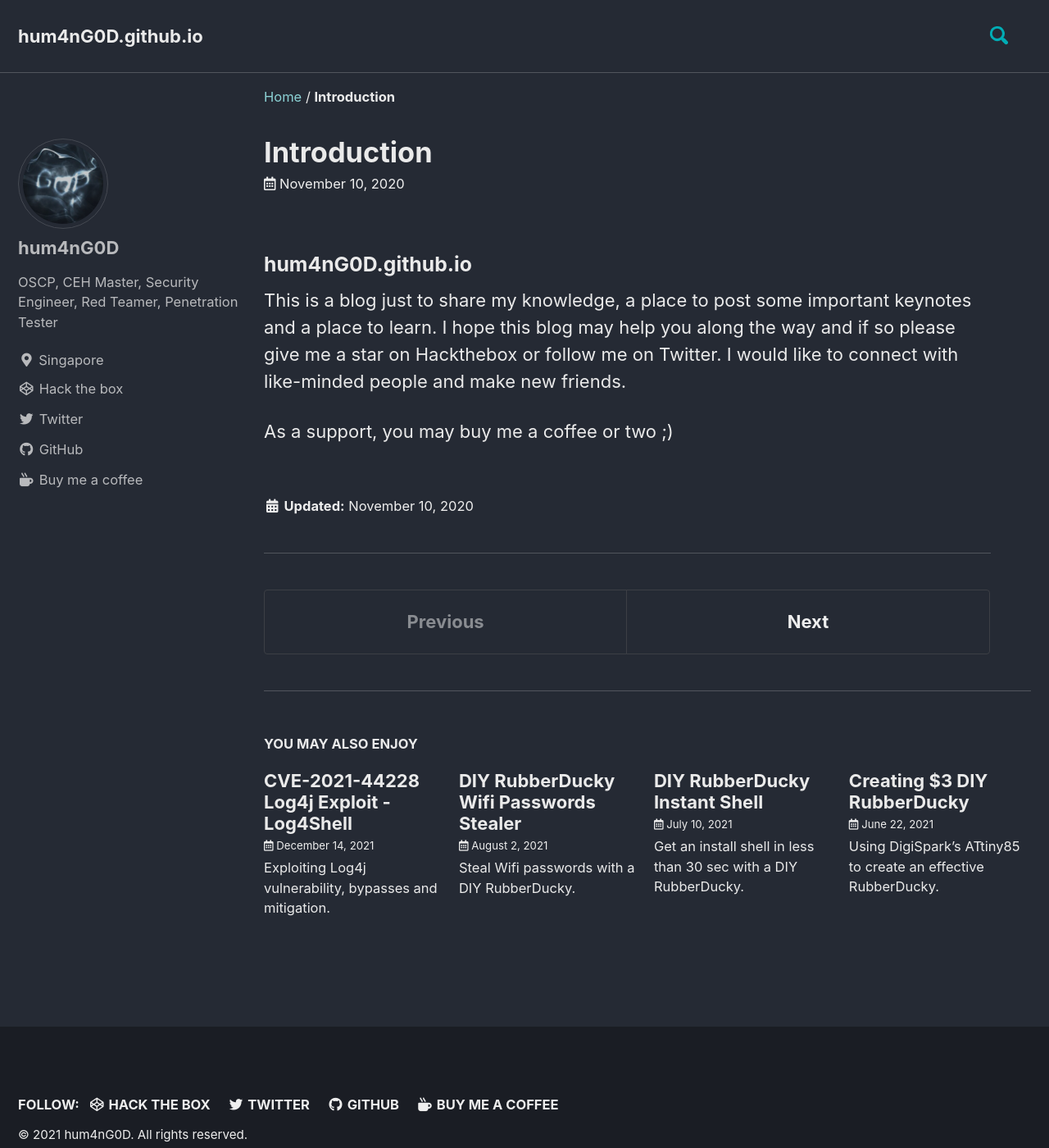
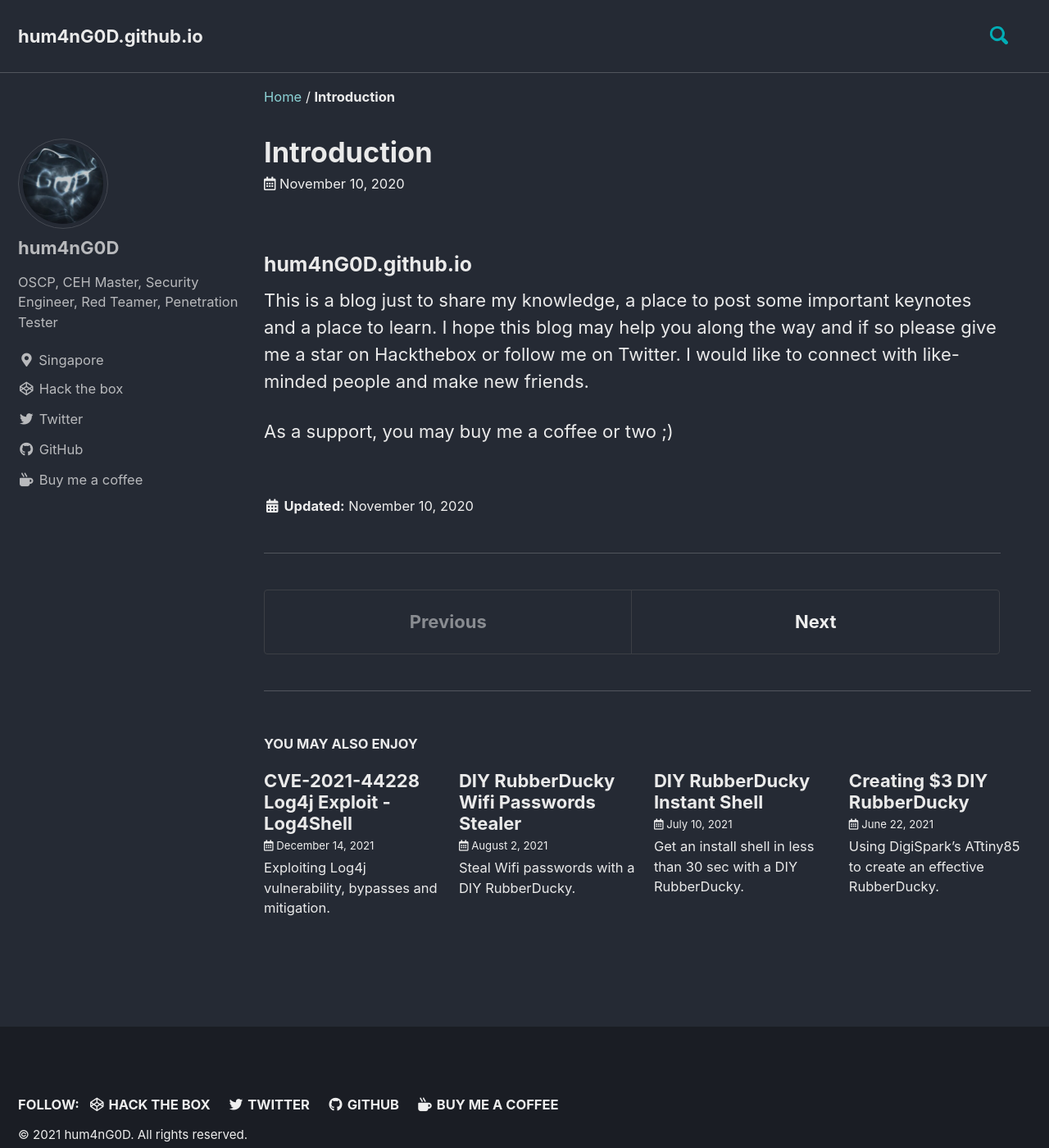
Before and after one commit to hum4nG0D/hum4nG0D.github.io, a Jekyll site: the page built from _posts/2020-11-10-Introduction.md, in a window 1280 px wide and 1400 px high. Shown: the whole window at 82% size. Built offline with Jekyll 4.4.1, drawn with Linux system fonts in a browser that asks for light colours; cached includes are drawn as plain includes.

Commit message:
Update _page.scss

```diff
--- a/_sass/minimal-mistakes/_page.scss
+++ b/_sass/minimal-mistakes/_page.scss
@@ -39,12 +39,12 @@
   @include breakpoint($large) {
     float: right;
     width: calc(100% - #{$right-sidebar-width-narrow});
-    padding-right: 4%;
+    padding-right: 3%;
   }
 
   @include breakpoint($x-large) {
     width: calc(100% - #{$right-sidebar-width});
-    padding-right: 4%;
+    padding-right: 3%;
   }
 
   .page__inner-wrap {
```
